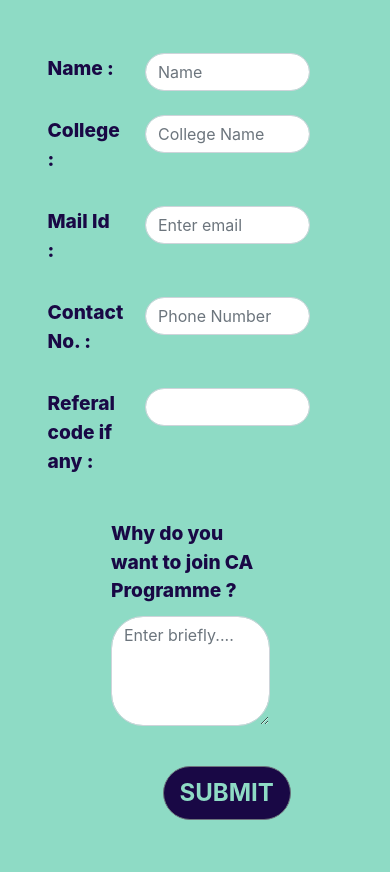
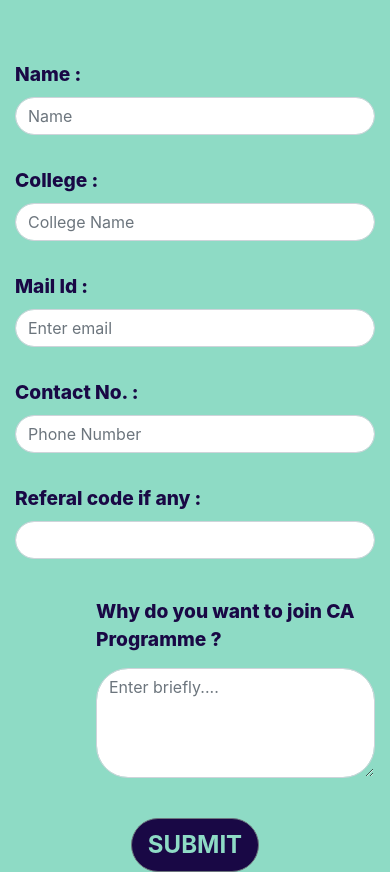
Before and after one commit to MeetVys/Info_page, a plain HTML site: page index.html in a window 390 px wide. Shown: the part 83-955 px from the top of the page. Before the commit the page ends 903 px from the top, so only its background shows below. Drawn offline with nearby package versions, Linux system fonts and the light colour scheme.

Commit message:
Responsive for phone

```diff
--- a/index.html
+++ b/index.html
@@ -17,13 +17,13 @@
     <div class = "container">
         <form>
             <div class = "row">
-                <div class = "col-1">
+                <div class = "col-md-1">
                     <!-- <label for="Name ">                      Name</label> -->
                 </div>
-                <div class = "col-3">
+                <div class = "col-md-3">
                     <label for="Name " >Name :</label>
                 </div>
-                <div class="col-6">
+                <div class="col-md-6">
                     <input type="text" class="form-control rounded_corner" placeholder="Name">
                   </div>
 
@@ -34,52 +34,52 @@
 
             <br>
             <div class = "row">
-                <div class = "col-1">
+                <div class = "col-md-1">
                     <!-- <label for="Name ">                      Name</label> -->
                 </div>
-                <div class = "col-3">
+                <div class = "col-md-3">
                     <label for="text" ">College :</label>
                 </div>
-                <div class="col-6">
+                <div class="col-md-6">
                     <input type="text" class="form-control rounded_corner" placeholder="College Name">
                   </div>
 
             </div>
             <br>
             <div class = "row">
-                <div class = "col-1">
+                <div class = "col-md-1">
                     <!-- <label for="Name ">                      Name</label> -->
                 </div>
-                <div class = "col-3">
+                <div class = "col-md-3">
                     <label for="email" ">Mail Id :</label>
                 </div>
-                <div class="col-6">
+                <div class="col-md-6">
                     <input type="email" class="form-control rounded_corner" id="email" placeholder="Enter email" aria-describedby="emailHelp">
                   </div>
 
             </div>
             <br>
             <div class = "row">
-                <div class = "col-1">
+                <div class = "col-md-1">
                     <!-- <label for="Name ">                      Name</label> -->
                 </div>
-                <div class = "col-3">
+                <div class = "col-md-3">
                     <label for="Contact">Contact No. :</label>
                 </div>
-                <div class="col-6">
+                <div class="col-md-6">
                     <input type="tel" class="form-control rounded_corner" id="Contact " placeholder="Phone Number" aria-describedby="">
                 </div>
 
             </div>
             <br>
             <div class = "row">
-                <div class = "col-1">
+                <div class = "col-md-1">
                     <!-- <label for="Name ">                      Name</label> -->
                 </div>
-                <div class = "col-3">
+                <div class = "col-md-3">
                     <label for="referal">Referal code if any :</label>
                 </div>
-                <div class="col-6">
+                <div class="col-md-6">
                     <input type="" class="form-control rounded_corner" id="referal" placeholder="">
                 </div>
 
@@ -90,16 +90,21 @@
                 </div>
 
             </div> -->
-            <div class="form-group col-9" id="rea_area">
-                <label for="reason" id="rea">Why do you want to join CA Programme ?</label>
-                <textarea class="form-control rounded_corner" id="reason" col="0" rows="4" placeholder="Enter briefly.... "></textarea>
+            <div class="row">
+                <div class="col-md-1"></div>
+                <div class="form-group col-md-9" id="rea_area">
+                    <label for="reason" id="rea">Why do you want to join CA Programme ?</label>
+                    <textarea class="form-control rounded_corner" id="reason" col="0" rows="4" placeholder="Enter briefly.... "></textarea>
+                </div>
             </div>
 
         </form>
         <br>
         <div class="row">
-            <div class = "col-5"></div>
-            <button type="submit" class="btn btn-outline-secondary btn-lg" id = "submit_info">SUBMIT</button>
+            <!-- <div class = "col-5"></div> -->
+            <div class="col text-center">
+                <button type="submit" class="btn btn-outline-secondary btn-lg" id = "submit_info">SUBMIT</button>
+            </div>
             <!-- <input class="btn btn-primary" type="submit" value="Submit"> -->
         </div>
     </div>
```
